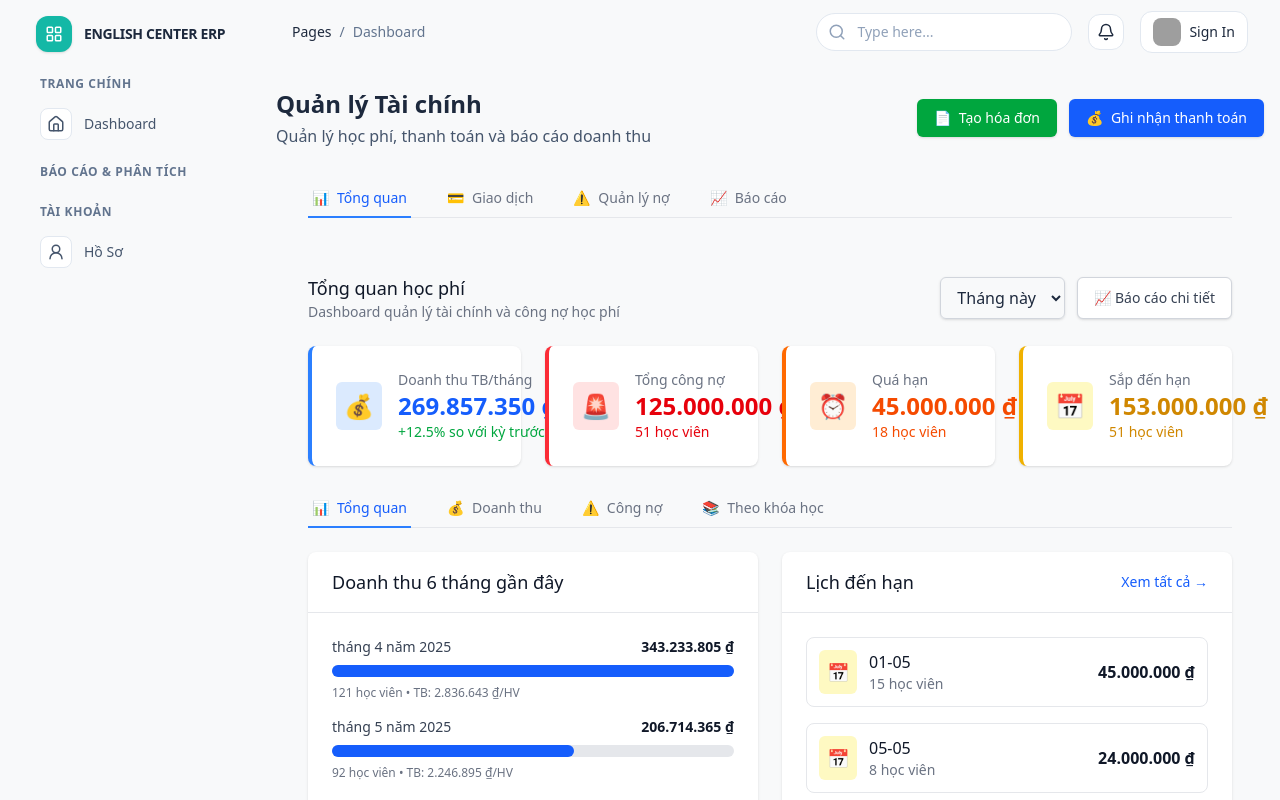
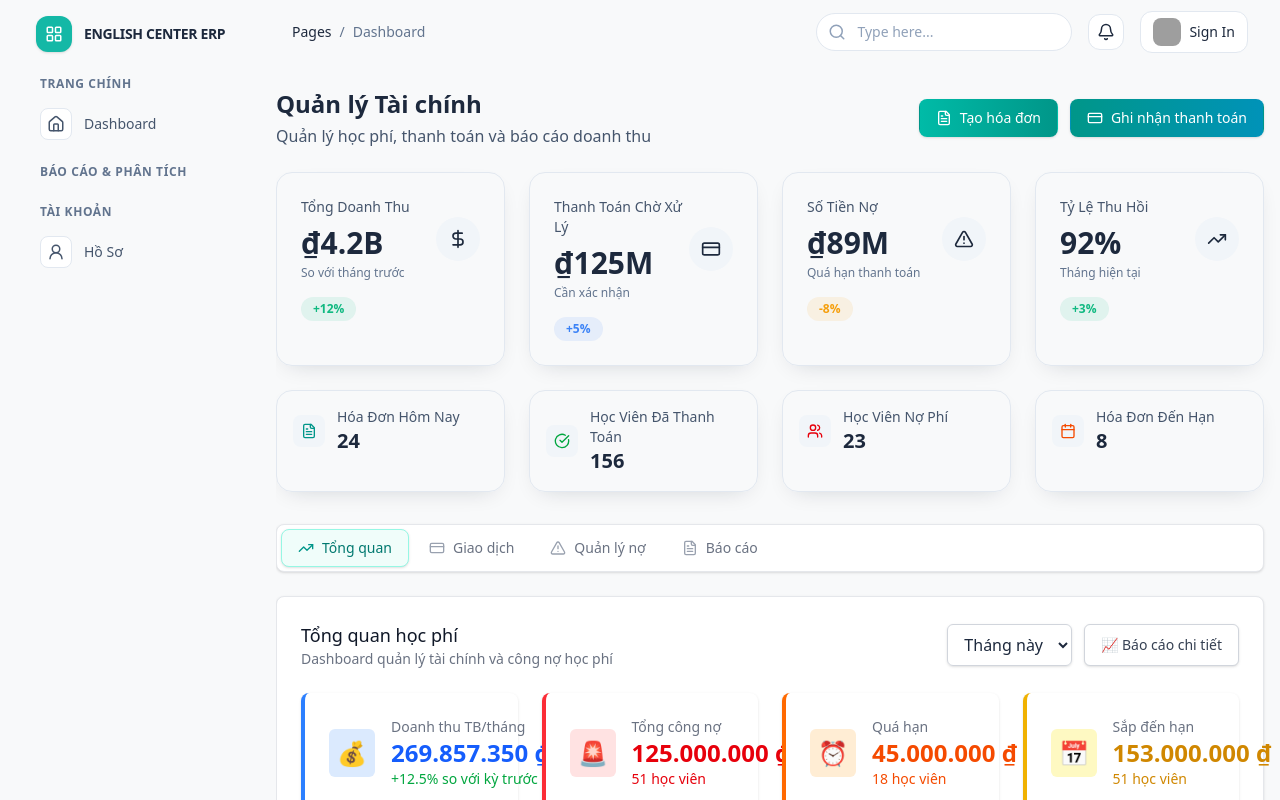
Before and after one commit to NguyenDucMinhKhoi/ERP, a React (Vite) app in the folder English-center-student-management-FE/: page /finance in a window 1280 px wide. Shown: the top 800 px of the page. Built offline with nearby package versions, Linux system fonts and the light colour scheme; sample sign-in values are in the browser's storage; grey boxes are pictures that could not be loaded.

Commit message:
feat: enhance PaymentManagement component with KPI and Metric cards, and update styles

```diff
--- a/English-center-student-management-FE/src/components/Finance/PaymentManagement.jsx
+++ b/English-center-student-management-FE/src/components/Finance/PaymentManagement.jsx
@@ -1,4 +1,15 @@
 import React, { useState } from 'react';
+import {
+  DollarSign,
+  CreditCard,
+  AlertTriangle,
+  TrendingUp,
+  FileText,
+  Users,
+  Calendar,
+  CheckCircle
+} from 'lucide-react';
+import { KPICard, MetricCard } from '../shared';
 import PaymentForm from './PaymentForm';
 import PaymentHistory from './PaymentHistory';
 import FinanceReports from './FinanceReports';
@@ -18,22 +29,22 @@ const PaymentManagement = () => {
     {
       id: 'overview',
       name: 'Tổng quan',
-      icon: '📊',
+      icon: <TrendingUp className="h-4 w-4" />,
     },
     {
       id: 'payments',
       name: 'Giao dịch',
-      icon: '💳',
+      icon: <CreditCard className="h-4 w-4" />,
     },
     {
       id: 'debt',
       name: 'Quản lý nợ',
-      icon: '⚠️',
+      icon: <AlertTriangle className="h-4 w-4" />,
     },
     {
       id: 'reports',
       name: 'Báo cáo',
-      icon: '📈',
+      icon: <FileText className="h-4 w-4" />,
     },
   ];
 
@@ -46,7 +57,7 @@ const PaymentManagement = () => {
     <div className="space-y-6">
       {/* Header */}
       <div className="mb-8">
-          <div className="flex justify-between items-center">
+        <div className="flex justify-between items-center mb-6">
           <div>
             <h1 className="text-2xl font-bold text-slate-800">
               Quản lý Tài chính
@@ -58,46 +69,110 @@ const PaymentManagement = () => {
           <div className="flex space-x-3">
             <button
               onClick={() => setShowInvoiceCreation(true)}
-                className="inline-flex items-center px-4 py-2 border border-transparent text-sm font-medium rounded-md shadow-sm text-white bg-green-600 hover:bg-green-700 focus:outline-none focus:ring-2 focus:ring-offset-2 focus:ring-green-500"
+              className="inline-flex items-center px-4 py-2 border border-transparent text-sm font-medium rounded-lg shadow-sm text-white bg-gradient-to-r from-teal-500 to-teal-600 hover:from-teal-600 hover:to-teal-700 focus:outline-none focus:ring-2 focus:ring-offset-2 focus:ring-teal-500 transition-all duration-200"
             >
-                <span className="mr-2">📄</span>
+              <FileText className="h-4 w-4 mr-2" />
               Tạo hóa đơn
             </button>
             <button
               onClick={() => setShowPaymentForm(true)}
-                className="inline-flex items-center px-4 py-2 border border-transparent text-sm font-medium rounded-md shadow-sm text-white bg-blue-600 hover:bg-blue-700 focus:outline-none focus:ring-2 focus:ring-offset-2 focus:ring-blue-500"
+              className="inline-flex items-center px-4 py-2 border border-transparent text-sm font-medium rounded-lg shadow-sm text-white bg-gradient-to-r from-teal-600 to-cyan-600 hover:from-teal-700 hover:to-cyan-700 focus:outline-none focus:ring-2 focus:ring-offset-2 focus:ring-teal-500 transition-all duration-200"
             >
-                <span className="mr-2">💰</span>
+              <CreditCard className="h-4 w-4 mr-2" />
               Ghi nhận thanh toán
             </button>
           </div>
         </div>
+
+        {/* KPI Cards */}
+        <div className="grid grid-cols-1 gap-6 md:grid-cols-2 xl:grid-cols-4 mb-6">
+          <KPICard
+            title="Tổng Doanh Thu"
+            value="₫4.2B"
+            delta="+12%"
+            tone="success"
+            icon={<DollarSign className="h-5 w-5" />}
+            description="So với tháng trước"
+          />
+          <KPICard
+            title="Thanh Toán Chờ Xử Lý"
+            value="₫125M"
+            delta="+5%"
+            tone="info"
+            icon={<CreditCard className="h-5 w-5" />}
+            description="Cần xác nhận"
+          />
+          <KPICard
+            title="Số Tiền Nợ"
+            value="₫89M"
+            delta="-8%"
+            tone="warning"
+            icon={<AlertTriangle className="h-5 w-5" />}
+            description="Quá hạn thanh toán"
+          />
+          <KPICard
+            title="Tỷ Lệ Thu Hồi"
+            value="92%"
+            delta="+3%"
+            tone="success"
+            icon={<TrendingUp className="h-5 w-5" />}
+            description="Tháng hiện tại"
+          />
+        </div>
+
+        {/* Secondary Metrics */}
+        <div className="grid grid-cols-1 gap-6 md:grid-cols-2 xl:grid-cols-4">
+          <MetricCard
+            title="Hóa Đơn Hôm Nay"
+            value="24"
+            icon={<FileText className="h-4 w-4" />}
+            color="text-teal-600"
+          />
+          <MetricCard
+            title="Học Viên Đã Thanh Toán"
+            value="156"
+            icon={<CheckCircle className="h-4 w-4" />}
+            color="text-green-600"
+          />
+          <MetricCard
+            title="Học Viên Nợ Phí"
+            value="23"
+            icon={<Users className="h-4 w-4" />}
+            color="text-red-600"
+          />
+          <MetricCard
+            title="Hóa Đơn Đến Hạn"
+            value="8"
+            icon={<Calendar className="h-4 w-4" />}
+            color="text-orange-600"
+          />
+        </div>
       </div>
 
       {/* Navigation Tabs */}
-      <div className="max-w-7xl mx-auto px-4 sm:px-6 lg:px-8">
-        <div className="border-b border-gray-200">
-          <nav className="-mb-px flex space-x-8" aria-label="Tabs">
+      <div className="bg-white rounded-lg shadow-sm border border-gray-200 p-1 mb-6">
+        <nav className="flex space-x-1" aria-label="Tabs">
           {tabs.map((tab) => (
             <button
               key={tab.id}
               onClick={() => setActiveTab(tab.id)}
-                className={`whitespace-nowrap py-2 px-1 border-b-2 font-medium text-sm flex items-center space-x-2 ${
+              className={`flex items-center space-x-2 px-4 py-2 text-sm font-medium rounded-lg transition-all duration-200 ${
                 activeTab === tab.id
-                    ? 'border-blue-500 text-blue-600'
-                    : 'border-transparent text-gray-500 hover:text-gray-700 hover:border-gray-300'
+                  ? 'bg-teal-50 text-teal-700 shadow-sm border border-teal-200'
+                  : 'text-gray-500 hover:text-gray-700 hover:bg-gray-50'
               }`}
             >
-                <span>{tab.icon}</span>
+              <span className={activeTab === tab.id ? 'text-teal-600' : 'text-gray-400'}>
+                {tab.icon}
+              </span>
               <span>{tab.name}</span>
             </button>
           ))}
         </nav>
       </div>
-      </div>
 
       {/* Content */}
-      <div className="max-w-7xl mx-auto px-4 sm:px-6 lg:px-8 py-8">
+      <div className="bg-white rounded-lg shadow-sm border border-gray-200 p-6">
         {activeTab === 'overview' && (
           <div className="space-y-6">
             <TuitionOverview
@@ -127,23 +202,35 @@ const PaymentManagement = () => {
 
       {/* Payment Form Modal */}
       {showPaymentForm && (
-        <div className="fixed inset-0 bg-gray-600 bg-opacity-50 overflow-y-auto h-full w-full z-50">
-          <div className="relative top-20 mx-auto p-5 border w-11/12 max-w-2xl shadow-lg rounded-md bg-white">
-            <div className="flex justify-between items-center mb-4">
-              <h3 className="text-lg font-medium text-gray-900">
+        <div className="fixed inset-0 bg-black bg-opacity-50 overflow-y-auto h-full w-full z-50 flex items-center justify-center p-4">
+          <div className="relative mx-auto w-full max-w-2xl bg-white rounded-xl shadow-xl">
+            <div className="flex justify-between items-center p-6 border-b border-gray-200">
+              <div className="flex items-center space-x-3">
+                <div className="flex-shrink-0 w-10 h-10 bg-teal-100 rounded-lg flex items-center justify-center">
+                  <CreditCard className="h-5 w-5 text-teal-600" />
+                </div>
+                <div>
+                  <h3 className="text-lg font-semibold text-gray-900">
                     Ghi nhận thanh toán mới
                   </h3>
+                  <p className="text-sm text-gray-500">
+                    Nhập thông tin thanh toán học phí
+                  </p>
+                </div>
+              </div>
               <button
                 onClick={() => setShowPaymentForm(false)}
-                className="text-gray-400 hover:text-gray-600"
+                className="text-gray-400 hover:text-gray-600 hover:bg-gray-100 p-2 rounded-lg transition-colors"
               >
                 <span className="sr-only">Đóng</span>
-                <svg className="h-6 w-6" fill="none" viewBox="0 0 24 24" stroke="currentColor">
+                <svg className="h-5 w-5" fill="none" viewBox="0 0 24 24" stroke="currentColor">
                   <path strokeLinecap="round" strokeLinejoin="round" strokeWidth={2} d="M6 18L18 6M6 6l12 12" />
                 </svg>
               </button>
             </div>
+            <div className="p-6">
               <PaymentForm onClose={() => setShowPaymentForm(false)} />
+            </div>
           </div>
         </div>
       )}
--- a/English-center-student-management-FE/src/index.css
+++ b/English-center-student-management-FE/src/index.css
@@ -80,6 +80,23 @@
   .text-info {
     color: var(--color-info);
   }
+
+  /* Success, Warning, Error background colors with transparency */
+  .bg-success-50 {
+    background-color: rgba(16, 185, 129, 0.1);
+  }
+
+  .bg-warning-50 {
+    background-color: rgba(245, 158, 11, 0.1);
+  }
+
+  .bg-error-50 {
+    background-color: rgba(239, 68, 68, 0.1);
+  }
+
+  .bg-info-50 {
+    background-color: rgba(59, 130, 246, 0.1);
+  }
 }
 
 /* Resets nhỏ */
```
Lines whose indentation alone changed are shown as unchanged.
